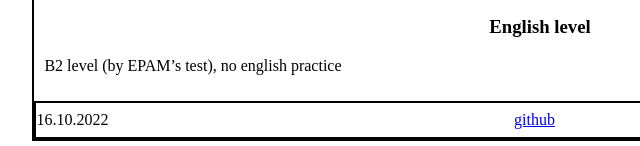
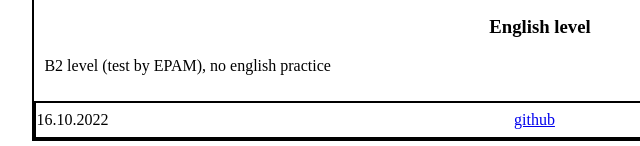
Before and after one commit to SiarheiPalavets/rsschool-cv, a plain HTML site: page index.html in a window 1280 px wide. Shown: the part 1099-1245 px from the top of the page, 100-740 px from the left. Drawn offline with Linux system fonts and the light colour scheme.

Commit message:
refactor: deleted unnec files

```diff
--- a/index.html
+++ b/index.html
@@ -53,7 +53,7 @@
             </div>
             <div>
                 <h3>English level</h3>
-                <p>B2 level (by EPAM’s test), no english practice</p>
+                <p>B2 level (test by EPAM), no english practice</p>
             </div>
         </main>
         <footer>
@@ -62,6 +62,5 @@
             <a href="https://app.rs.school"><img id="schoolLogo" src="https://app.rs.school/static/images/logo-rsschool3.png" alt="Photo"></a>
         </footer>
     </div>
-
 </body>
 </html>
```
Also changed, not shown: 3 other files.
